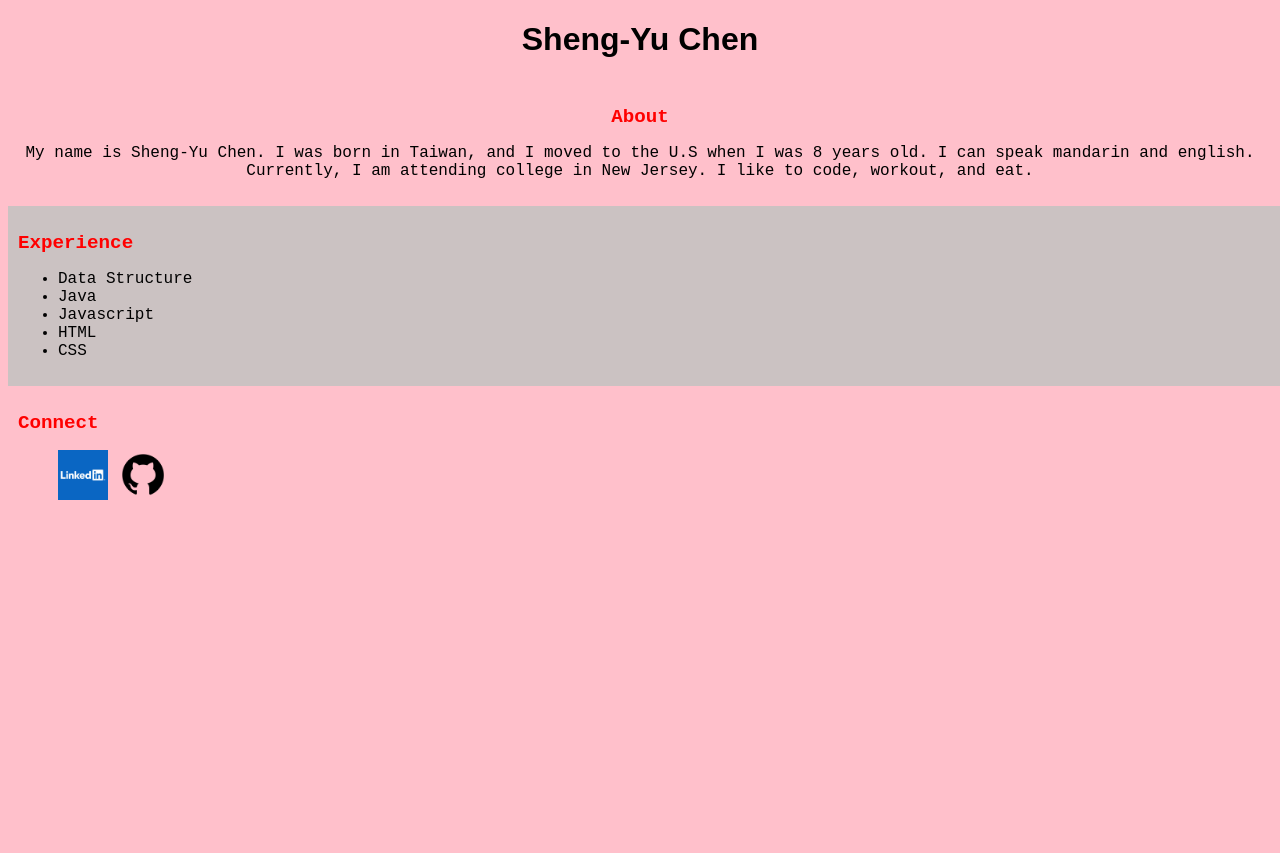
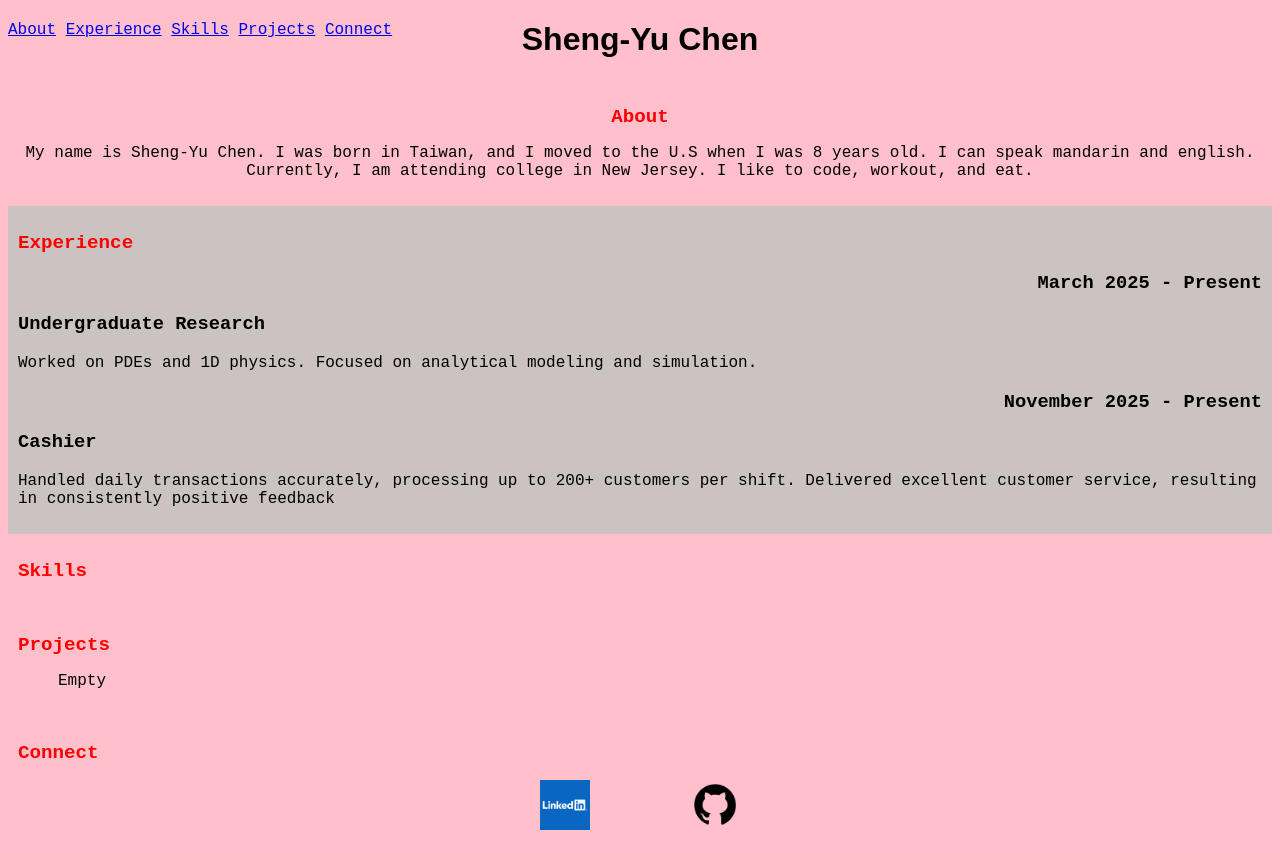
Before and after one commit to Shen40/sheng-yu-chen-kepler, a plain HTML site: page index.html in a window 1280 px wide. Before the commit the page ends 800 px from the top, so only its background shows below. Drawn offline with Linux system fonts and the light colour scheme.

Commit message:
formatted styles added

```diff
--- a/index.css
+++ b/index.css
@@ -1,6 +1,10 @@
 body{
     background:pink;
     font-family: 'Courier New', Courier, monospace
+}
+
+nav{
+    position: fixed;
 }
 
 section{
@@ -24,10 +28,13 @@ h1{
 }
 
 #Experience{
-    display: inline-block;
     background-color: rgb(203, 194, 194);
-    width:100%;
 }
+
+#date{
+    text-align: right;
+}
+
 
 #Connect li{
     display: inline-block;
@@ -36,3 +43,10 @@ h1{
 #Connect img{
     width:50px;
 }
+
+.connect-container{
+    display:flex;
+    flex-direction: row;
+    gap:100px;
+    justify-content: center;
+}
--- a/index.html
+++ b/index.html
@@ -7,28 +7,59 @@
         <link rel="stylesheet" href="index.css">
 </head>
 <body>
+    <nav>
+        <a href="#About">About</a>
+        <a href="#Experience">Experience</a>
+        <a href="#Skills">Skills</a>
+        <a href="#Projects">Projects</a>
+        <a href="#Connect">Connect</a>
+    </nav>
     <h1>Sheng-Yu Chen</h1>
+
     <section id= "About">
         <h2>About</h2>
             <p>My name is Sheng-Yu Chen. I was born in Taiwan, and I moved to the U.S when I was 8 years old.
             I can speak mandarin and english. Currently, I am attending college in New Jersey. I like to code, workout, and eat. </p>
     </section>
+
     <section id ="Experience">
         <h2>Experience</h2>
-        <ul>
-            <li>Data Structure</li>
-            <li>Java</li>
-            <li>Javascript</li>
-            <li>HTML</li>
-            <li>CSS</li>
-        </ul>
+        <div class="exp-container">
+            <h3 id="date">March 2025 - Present</h3>
+            <div class="exp-part">
+                <h3>Undergraduate Research</h3>
+                <p>Worked on PDEs and 1D physics. Focused on analytical modeling and simulation.</p>
+            </div>
+
+            <h3 id="date">November 2025 - Present</h3>
+            <div class="exp-part">
+                <h3>Cashier</h3>
+                <p>Handled daily transactions accurately, processing up to 200+ customers per shift. Delivered excellent customer service, resulting in consistently positive feedback   </p>
+            </div>
+        </div>
     </section>
+
+    <section id="Skills">
+        <h2>Skills</h2>
+    </section>
+
+    <section id="Projects">
+        <h2>Projects</h2>
+        <ul>Empty</ul>
+    </section>
+
     <section id="Connect">
         <h2>Connect</h2>
-        <ul>
-            <li><a href="www.linkedin.com/in/shenyuchen"><img src="3-1.png" alt="LinkedIn"></a></li>
-            <li><a href="https://github.com/Shen40"><img src="github.png" alt="LinkedIn"></a></li>
-        </ul>
+        <div class = "connect-container">
+            <div>
+                <a href="www.linkedin.com/in/shenyuchen"><img src="3-1.png" alt="LinkedIn"></a>
+            </div>
+
+            <div>
+                <a href="https://github.com/Shen40"><img src="github.png" alt="LinkedIn"></a>
+            </div>
+        </div>
     </section>
+
 </body>
 </html>
```
